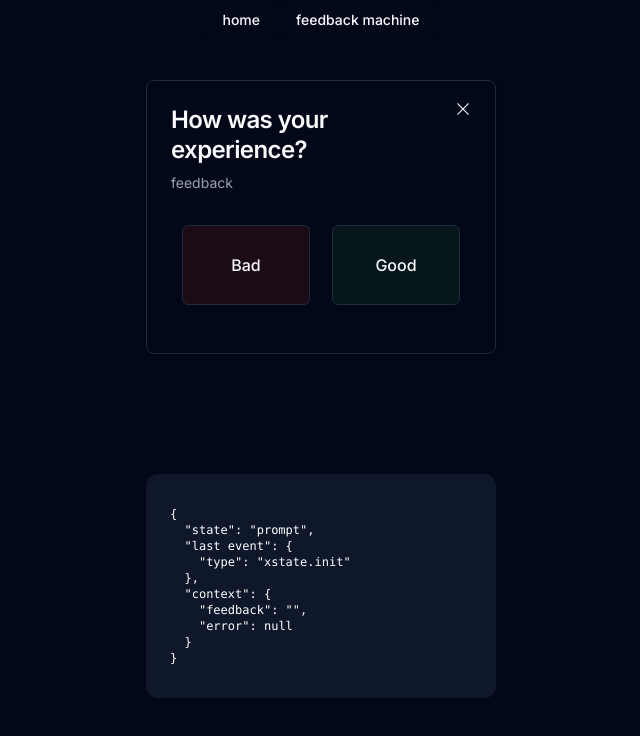
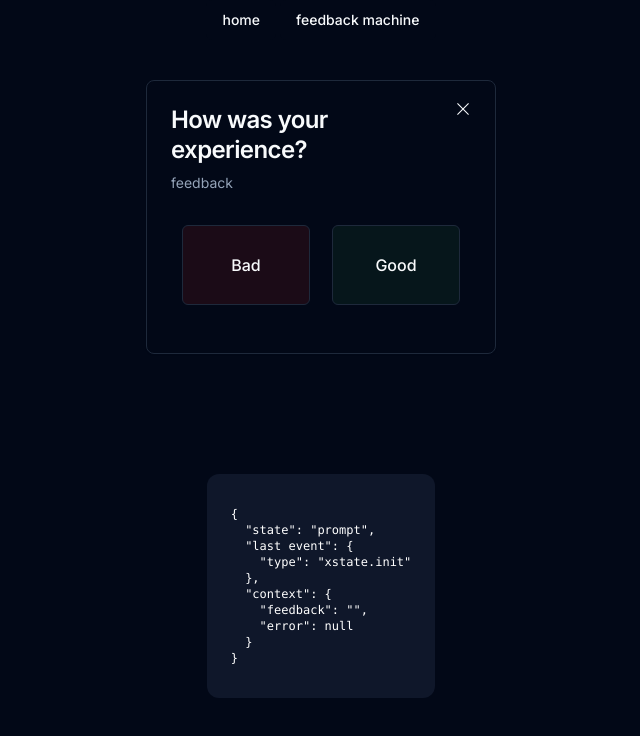
Before and after one commit to julio-saito-linx/my-xstate-first-example-with-react, a Next.js app: page /feedback in a window 1280 px wide. Shown: the top 736 px of the page, without its empty margins (319-959 px from the left). Built offline with nearby package versions, Linux system fonts and the light colour scheme.

Commit message:
className="w-[350px]"

```diff
--- a/app/feedback/page.tsx
+++ b/app/feedback/page.tsx
@@ -25,15 +25,15 @@ function Feedback() {
 
   return (
     <div className="h-full mt-8">
-      <div className="flex flex-col px-10">
-        <div className="my-2 min-h-[370px] flex flex-row justify-center">
+      <div className="flex flex-col items-center px-10">
+        <div className="my-2 w-[350px] min-h-[370px] flex flex-row justify-center">
           {/*
 
           STATE: closed
 
           */}
           {state.matches("closed") && (
-            <Card>
+            <Card className="w-[350px]">
               <CardHeader className="p-2">
                 <div className="p-4">
                   <CardTitle className="leading-tight"></CardTitle>
```
